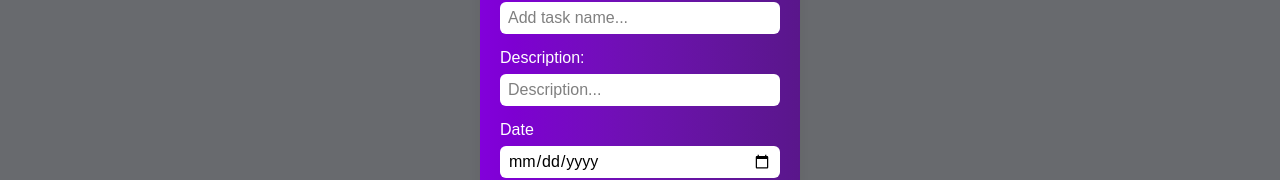
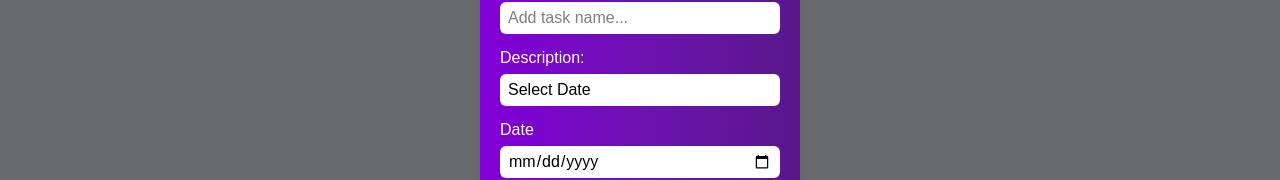
Before and after one commit to Siddarth474/Task-Manager-App, a React (Vite) app: page / in a window 1280 px wide. Both pictures are taken after a click on the icon 1228 px from the left and 748 px from the top of the page. Shown: the part 261-441 px from the top of the page. Built offline with nearby package versions, Linux system fonts and the light colour scheme.

Commit message:
Updated PopCard.jsx

```diff
--- a/src/components/PopCard.jsx
+++ b/src/components/PopCard.jsx
@@ -7,7 +7,7 @@ const PopCard = () => {
 
   const [formData , setFormData] =  useState({
     title : '',
-    desc : '',
+    desc : 'Select Date',
     date : '',
     status : '',
     priority : ''
@@ -78,7 +78,7 @@ const PopCard = () => {
                 <label className='text-[16px] cursor-pointer mb-1'>Date</label>
                 <input type='date' name='date'
                   value={formData.date}
-                  onChange={handleChange}
+                  onChange={handleChange} placeholder='Select Date'
                   className='bg-white text-black py-1 px-2 mb-3 rounded-md outline-0' />
 
                 <div className='mb-3'>
```
